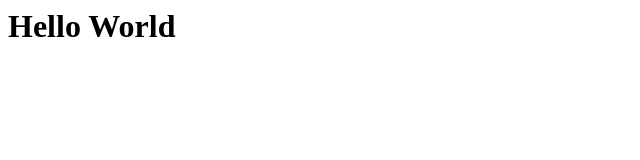
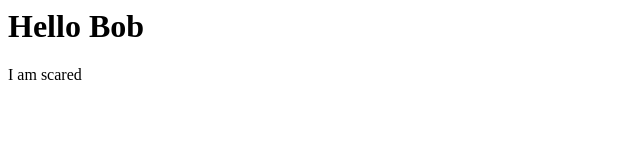
Before and after one commit to evanthe1/Website_Tut, a plain HTML site: page index.html in a window 1280 px wide. Shown: the whole page, without its empty margins (0-640 px from the left). Drawn offline with Linux system fonts and the light colour scheme.

Commit message:
Update index.html

```diff
--- a/index.html
+++ b/index.html
@@ -1 +1,3 @@
-<h1>Hello World</h1>
+<h1>Hello Bob</h1>
+
+<p>I am scared</p>
```
